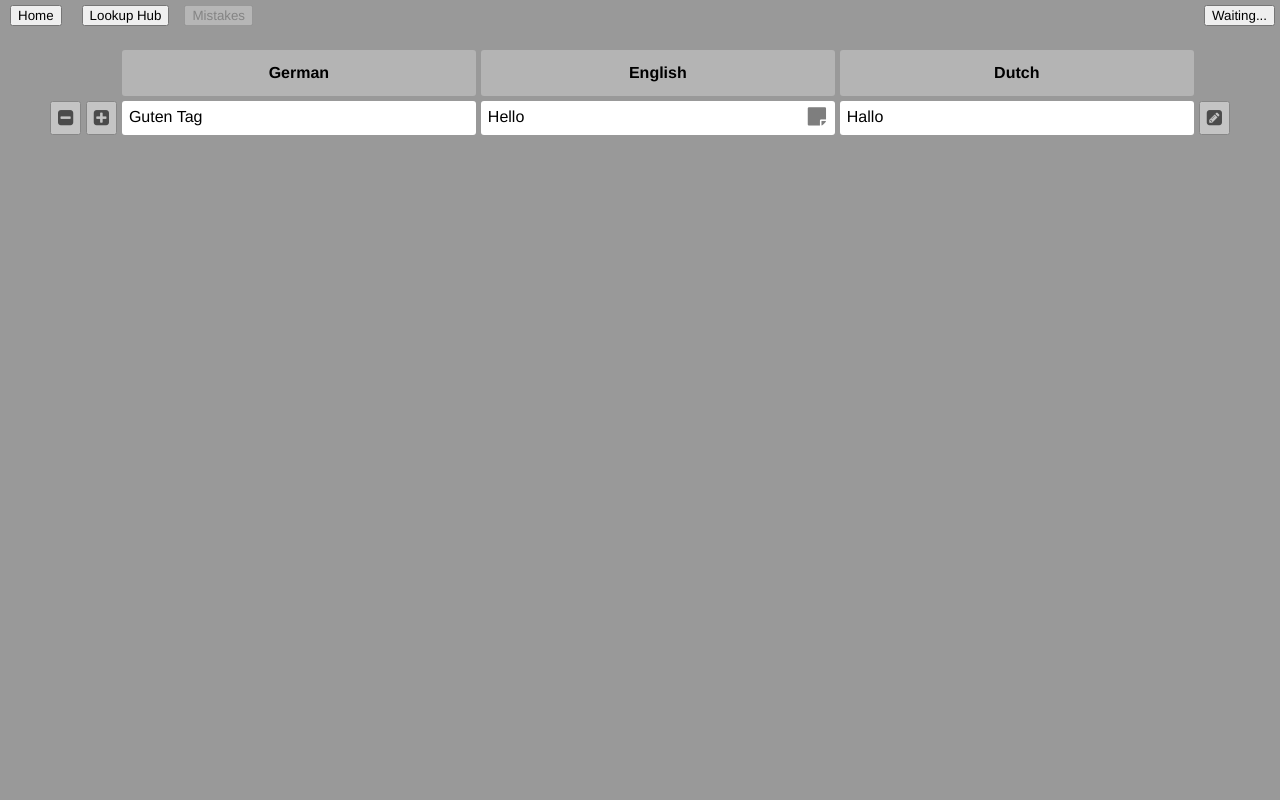
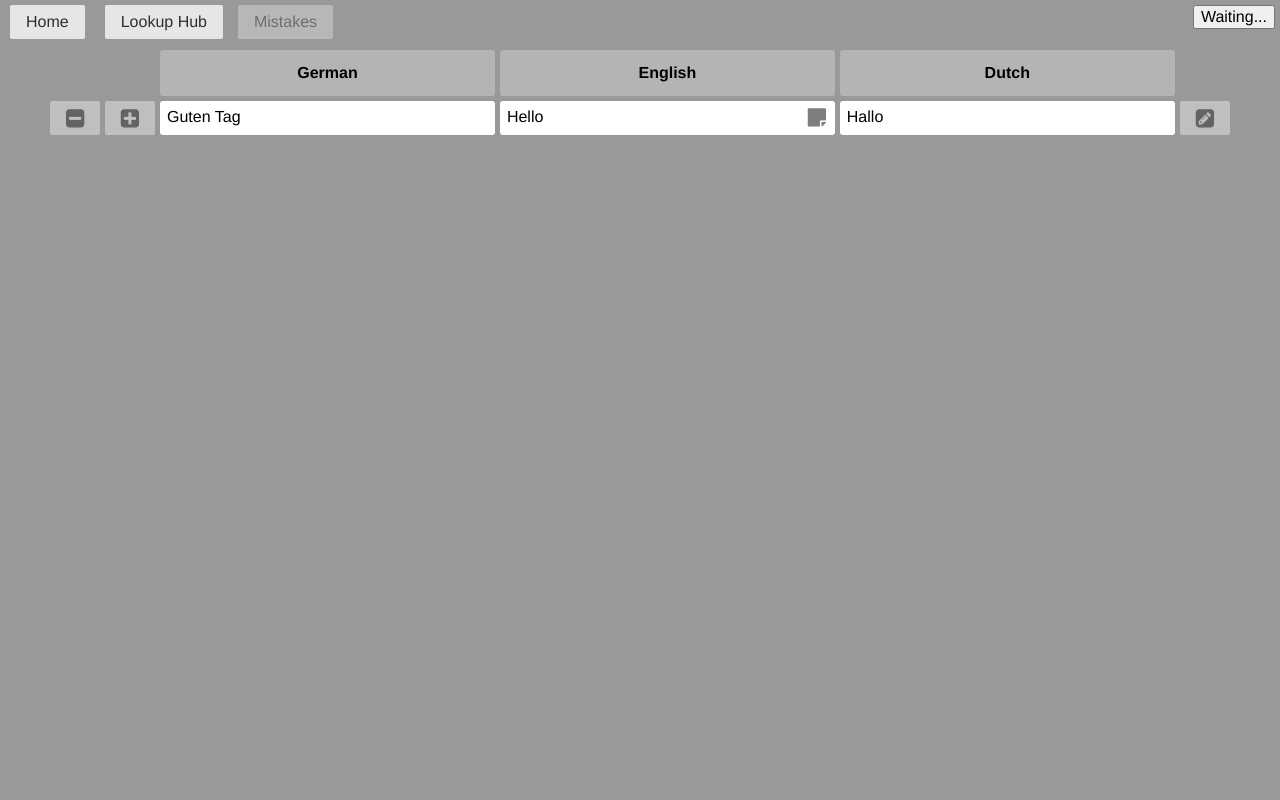
Before and after one commit to ay-bryson/lookup_hub, a Flask app: page /hub in a window 1280 px wide. Run offline with Flask 2, Linux system fonts and the light colour scheme.

Commit message:
Use pure-button classes

```diff
--- a/lookup_hub/static/scripts/dictionary.js
+++ b/lookup_hub/static/scripts/dictionary.js
@@ -118,15 +118,15 @@ const leftButtonsHTML = (entry) => `
     <div class="grid-elem buttons-left"
     data-row-id="${ entry.id }">
         <button
-            class="dictionary-button"
+            class="pure-button dictionary-button"
             data-key="${ entry.id }"
             onclick="removeRow('${ entry.id }');">
             <i class="fa fa-minus-square fa-lg"></i>
         </button>
         <button
-            class="dictionary-button"
+            class="pure-button dictionary-button"
             data-key="${ entry.id }"
-            onclick="appendRow('${ entry.id }');">
+            onclick="addRow('${ entry.id }');">
             <i class="fa fa-plus-square fa-lg"></i>
         </button>
     </div>
@@ -171,8 +171,8 @@ const rightButtonsHTML = (entry) => `
     <div class="grid-elem buttons-right"
         data-row-id="${ entry.id }">
         <button
+            class="pure-button dictionary-button"
             data-key="${ entry.id }"
-            class="dictionary-button"
             onclick="getEntry('${ entry.id }');">
             <i class="fa fa-pencil-square fa-lg"></i>
         </button>
--- a/lookup_hub/templates/base.html
+++ b/lookup_hub/templates/base.html
@@ -4,6 +4,7 @@
     <link rel="stylesheet" href="{{ url_for('static', filename='style/main.css') }}">
     <link rel="stylesheet" href="{{ url_for('static', filename='style/vars.css') }}">
     <!-- <link rel="stylesheet" src="{{ url_for('static', filename='lib/font-awesome.min.css') }}"> -->
+    <link rel="stylesheet" href="{{ url_for('static', filename='lib/pure-min.css') }}">
     <link rel="stylesheet" href="https://cdnjs.cloudflare.com/ajax/libs/font-awesome/4.7.0/css/font-awesome.min.css">
     {% block styles %} {% endblock %}
     <script src="{{ url_for('static', filename='scripts/tools.js') }}"></script>
@@ -17,19 +18,19 @@
     <div id="navigator-div" class="button-row">
         <div>
             <a href="/">
-                <button>Home</button>
+                <button class="pure-button">Home</button>
             </a>
         </div>
         <div>
             <a href="/hub">
-                <button>Lookup Hub</button>
+                <button class="pure-button">Lookup Hub</button>
             </a>
         </div>
         <a href="/mistakes">
-            <button disabled>Mistakes</button>
+            <button class="pure-button" disabled>Mistakes</button>
         </a>
         <!-- <a href="/documents">
-            <button disabled>Documents</button>
+            <button class="pure-button" disabled>Documents</button>
         </a> -->
 
         <div id="navigator-filler"></div>
```
